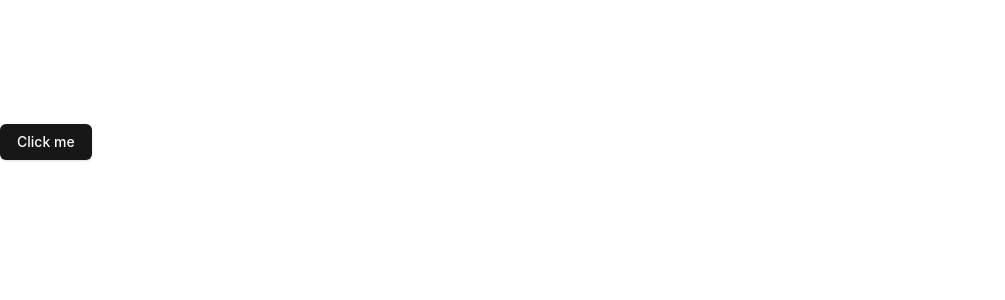
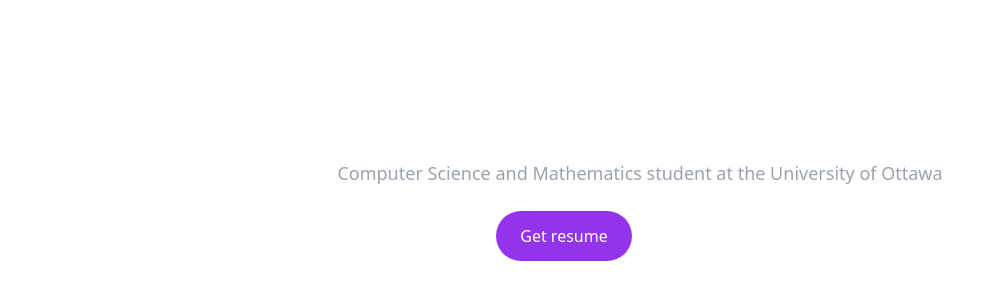
Before and after one commit to patrickbies/Portfolio-Website, a React (Vite) app in the folder front-end/: page / in a window 1280 px wide. Shown: the part 258-558 px from the top of the page, without its empty margins (0-1005 px from the left). Built offline with nearby package versions, Linux system fonts and the light colour scheme.

Commit message:
background design and setup stuff

```diff
--- a/front-end/package.json
+++ b/front-end/package.json
@@ -10,6 +10,8 @@
     "preview": "vite preview"
   },
   "dependencies": {
+    "@radix-ui/react-navigation-menu": "^1.2.4",
+    "@radix-ui/react-popover": "^1.1.5",
     "@radix-ui/react-slot": "^1.1.1",
     "@tailwindcss/vite": "^4.0.3",
     "class-variance-authority": "^0.7.1",
@@ -17,6 +19,7 @@
     "lucide-react": "^0.474.0",
     "react": "^18.3.1",
     "react-dom": "^18.3.1",
+    "react-router-dom": "^7.1.5",
     "tailwind-merge": "^3.0.1",
     "tailwindcss-animate": "^1.0.7"
   },
--- a/front-end/src/App.tsx
+++ b/front-end/src/App.tsx
@@ -1,11 +1,21 @@
-import { Button } from "@/components/ui/button"
+import { useState, useEffect } from 'react';
+import AppRoutes from "./routes/AppRoutes.tsx"
 
 function App() {
-  return (
-    <div>
-      <Button>Click me</Button>
-    </div>
-  )
+  const savedTheme = localStorage.getItem('theme');
+  const initialTheme = savedTheme || (window.matchMedia('(prefers-color-scheme: dark)').matches ? 'dark' : 'light');
+  const [theme, setTheme] = useState(initialTheme);
+
+  // Set the theme class on the root element
+  useEffect(() => {
+    if (theme === 'dark') {
+      document.documentElement.classList.add('dark');
+    } else {
+      document.documentElement.classList.remove('dark');
+    }
+  }, [theme]);
+
+  return <AppRoutes />
 }
 
 export default App
--- /dev/null
+++ b/front-end/src/components/Navbar.tsx
@@ -0,0 +1,26 @@
+import { Link } from "react-router-dom"
+import {
+  Popover,
+  PopoverContent,
+  PopoverTrigger,
+} from "@/components/ui/popover"
+
+const Navbar = () => {
+  return (
+    <div className="w-full bg-background flex flex-row justify-between h-[7vh] px-[2vw] rounded-lg items-center">
+      <Link to="/" className="text-lg font-bold text-foreground">Patrick Bies</Link>
+      <div className="flex flex-row gap-10 text-muted-foreground">
+        <Link className="hover:text-foreground transition-all duration-1" to="/projects">Projects</Link>
+        <Link className="hover:text-foreground transition-all duration-1" to="/about">About</Link>
+        <Popover>
+          <PopoverTrigger>
+            <div className="hover:text-foreground transition-all duration-1">Contact</div>
+          </PopoverTrigger>
+          <PopoverContent>Place content for the popover here.</PopoverContent>
+        </Popover>
+      </div>
+    </div>
+  )
+}
+
+export default Navbar
--- /dev/null
+++ b/front-end/src/components/ui/popover.tsx
@@ -0,0 +1,31 @@
+import * as React from "react"
+import * as PopoverPrimitive from "@radix-ui/react-popover"
+
+import { cn } from "@/lib/utils"
+
+const Popover = PopoverPrimitive.Root
+
+const PopoverTrigger = PopoverPrimitive.Trigger
+
+const PopoverAnchor = PopoverPrimitive.Anchor
+
+const PopoverContent = React.forwardRef<
+  React.ElementRef<typeof PopoverPrimitive.Content>,
+  React.ComponentPropsWithoutRef<typeof PopoverPrimitive.Content>
+>(({ className, align = "center", sideOffset = 4, ...props }, ref) => (
+  <PopoverPrimitive.Portal>
+    <PopoverPrimitive.Content
+      ref={ref}
+      align={align}
+      sideOffset={sideOffset}
+      className={cn(
+        "z-50 w-72 rounded-md border bg-popover p-4 text-popover-foreground shadow-md outline-none data-[state=open]:animate-in data-[state=closed]:animate-out data-[state=closed]:fade-out-0 data-[state=open]:fade-in-0 data-[state=closed]:zoom-out-95 data-[state=open]:zoom-in-95 data-[side=bottom]:slide-in-from-top-2 data-[side=left]:slide-in-from-right-2 data-[side=right]:slide-in-from-left-2 data-[side=top]:slide-in-from-bottom-2",
+        className
+      )}
+      {...props}
+    />
+  </PopoverPrimitive.Portal>
+))
+PopoverContent.displayName = PopoverPrimitive.Content.displayName
+
+export { Popover, PopoverTrigger, PopoverContent, PopoverAnchor }
--- a/front-end/src/index.css
+++ b/front-end/src/index.css
@@ -2,123 +2,55 @@
 @tailwind components;
 @tailwind utilities;
 
-:root {
-  font-family: Inter, system-ui, Avenir, Helvetica, Arial, sans-serif;
-  line-height: 1.5;
-  font-weight: 400;
-
-  color-scheme: light dark;
-  color: rgba(255, 255, 255, 0.87);
-  background-color: #242424;
-
-  font-synthesis: none;
-  text-rendering: optimizeLegibility;
-  -webkit-font-smoothing: antialiased;
-  -moz-osx-font-smoothing: grayscale;
-}
-
-a {
-  font-weight: 500;
-  color: #646cff;
-  text-decoration: inherit;
-}
-a:hover {
-  color: #535bf2;
-}
-
-body {
-  margin: 0;
-  display: flex;
-  place-items: center;
-  min-width: 320px;
-  min-height: 100vh;
-}
-
-h1 {
-  font-size: 3.2em;
-  line-height: 1.1;
-}
-
-button {
-  border-radius: 8px;
-  border: 1px solid transparent;
-  padding: 0.6em 1.2em;
-  font-size: 1em;
-  font-weight: 500;
-  font-family: inherit;
-  background-color: #1a1a1a;
-  cursor: pointer;
-  transition: border-color 0.25s;
-}
-button:hover {
-  border-color: #646cff;
-}
-button:focus,
-button:focus-visible {
-  outline: 4px auto -webkit-focus-ring-color;
-}
-
-@media (prefers-color-scheme: light) {
-  :root {
-    color: #213547;
-    background-color: #ffffff;
-  }
-  a:hover {
-    color: #747bff;
-  }
-  button {
-    background-color: #f9f9f9;
-  }
-}
-
 @layer base {
   :root {
     --background: 0 0% 100%;
-    --foreground: 0 0% 3.9%;
+    --foreground: 240 10% 3.9%;
     --card: 0 0% 100%;
-    --card-foreground: 0 0% 3.9%;
+    --card-foreground: 240 10% 3.9%;
     --popover: 0 0% 100%;
-    --popover-foreground: 0 0% 3.9%;
-    --primary: 0 0% 9%;
+    --popover-foreground: 240 10% 3.9%;
+    --primary: 240 5.9% 10%;
     --primary-foreground: 0 0% 98%;
-    --secondary: 0 0% 96.1%;
-    --secondary-foreground: 0 0% 9%;
-    --muted: 0 0% 96.1%;
-    --muted-foreground: 0 0% 45.1%;
-    --accent: 0 0% 96.1%;
-    --accent-foreground: 0 0% 9%;
+    --secondary: 240 4.8% 95.9%;
+    --secondary-foreground: 240 5.9% 10%;
+    --muted: 240 4.8% 95.9%;
+    --muted-foreground: 240 3.8% 46.1%;
+    --accent: 240 4.8% 95.9%;
+    --accent-foreground: 240 5.9% 10%;
     --destructive: 0 84.2% 60.2%;
     --destructive-foreground: 0 0% 98%;
-    --border: 0 0% 89.8%;
-    --input: 0 0% 89.8%;
-    --ring: 0 0% 3.9%;
+    --border: 240 5.9% 90%;
+    --input: 240 5.9% 90%;
+    --ring: 240 5.9% 10%;
+    --radius: 0.5rem;
     --chart-1: 12 76% 61%;
     --chart-2: 173 58% 39%;
     --chart-3: 197 37% 24%;
     --chart-4: 43 74% 66%;
     --chart-5: 27 87% 67%;
-    --radius: 0.5rem;
   }
+
   .dark {
-    --background: 0 0% 3.9%;
+    --background: 240 10% 3.9%;
     --foreground: 0 0% 98%;
-    --card: 0 0% 3.9%;
+    --card: 240 10% 3.9%;
     --card-foreground: 0 0% 98%;
-    --popover: 0 0% 3.9%;
+    --popover: 240 10% 3.9%;
     --popover-foreground: 0 0% 98%;
     --primary: 0 0% 98%;
-    --primary-foreground: 0 0% 9%;
-    --secondary: 0 0% 14.9%;
+    --primary-foreground: 240 5.9% 10%;
+    --secondary: 240 3.7% 15.9%;
     --secondary-foreground: 0 0% 98%;
-    --muted: 0 0% 14.9%;
-    --muted-foreground: 0 0% 63.9%;
-    --accent: 0 0% 14.9%;
+    --muted: 240 3.7% 15.9%;
+    --muted-foreground: 240 5% 64.9%;
+    --accent: 240 3.7% 15.9%;
     --accent-foreground: 0 0% 98%;
     --destructive: 0 62.8% 30.6%;
     --destructive-foreground: 0 0% 98%;
-    --border: 0 0% 14.9%;
-    --input: 0 0% 14.9%;
-    --ring: 0 0% 83.1%;
+    --border: 240 3.7% 15.9%;
+    --input: 240 3.7% 15.9%;
+    --ring: 240 4.9% 83.9%;
     --chart-1: 220 70% 50%;
     --chart-2: 160 60% 45%;
     --chart-3: 30 80% 55%;
--- /dev/null
+++ b/front-end/src/pages/About.tsx
@@ -0,0 +1,7 @@
+const About = () => {
+  return (
+    <div>About</div>
+  )
+}
+
+export default About
--- /dev/null
+++ b/front-end/src/pages/Home.tsx
@@ -0,0 +1,64 @@
+import "./Home.css";
+
+const Home = () => {
+  const grid_rows = 3;
+  const grid_size = 100 / 3;
+  let opacities: Array<Array<number>> = [];
+
+  for (let i = 0; i < grid_rows; i++) {
+    let _row: number[] = [];
+
+    for (
+      let j = 0;
+      j < Math.ceil(window.innerWidth / (window.innerHeight / 3.0));
+      j++
+    ) {
+      _row.push(Math.random()/20);
+    }
+
+    opacities.push(_row);
+  }
+
+  return (
+    <div className="relative w-full h-screen flex flex-col items-center justify-center text-white px-6 overflow-x-hidden overflow-y-auto">
+      {/* Grid Background */}
+        {opacities.map((row, i) =>
+          row.map((item, j) => (
+            <div
+              key={`${i}-${j}`}
+              className="absolute bg-white"
+              style={{
+                left: `${j * grid_size}vh`,
+                top: `${i * grid_size}vh`,
+                width: `${grid_size}vh`,
+                height: `${grid_size}vh`,
+                opacity: item,
+              }}
+            >{i} {j} </div>
+          ))
+        )}
+
+      {/* Hero Content */}
+      <div className="relative text-center">
+        <h1 className="text-5xl md:text-6xl font-bold">
+          <div className="text-white/90">Patrick Bies</div>
+          <div className="text-white/90">Software Developer</div>
+        </h1>
+        <p className="mt-4 text-lg text-gray-400 max-w-2xl">
+          Computer Science and Mathematics student at the University of Ottawa
+        </p>
+
+        <div className="mt-6 flex gap-4 justify-center">
+          <button className="px-6 py-3 bg-purple-600 hover:bg-purple-700 rounded-full text-white font-medium transition">
+            Get resume
+          </button>
+          <button className="px-6 py-3 border border-white/20 bg-white/10 hover:bg-white/20 rounded-full text-white font-medium transition">
+            Contact me
+          </button>
+        </div>
+      </div>
+    </div>
+  );
+};
+
+export default Home;
--- /dev/null
+++ b/front-end/src/pages/Projects.tsx
@@ -0,0 +1,7 @@
+const Projects = () => {
+  return (
+    <div>Projects</div>
+  )
+}
+
+export default Projects
--- /dev/null
+++ b/front-end/src/routes/AppRoutes.tsx
@@ -0,0 +1,18 @@
+import { BrowserRouter as Router, Routes, Route } from "react-router-dom";
+import Home from "../pages/Home";
+import About from "../pages/About";
+import Projects from "../pages/Projects";
+
+const AppRoutes = () => {
+  return (
+    <Router>
+      <Routes>
+        <Route path="/" element={<Home />} />
+        <Route path="/about" element={<About />} />
+        <Route path="/projects" element={<Projects />} />
+      </Routes>
+    </Router>
+  )
+}
+
+export default AppRoutes
```
Also changed, not shown: front-end/src/pages/Home.css (added), 2 other files (tests, documents, lock files or other folders).
